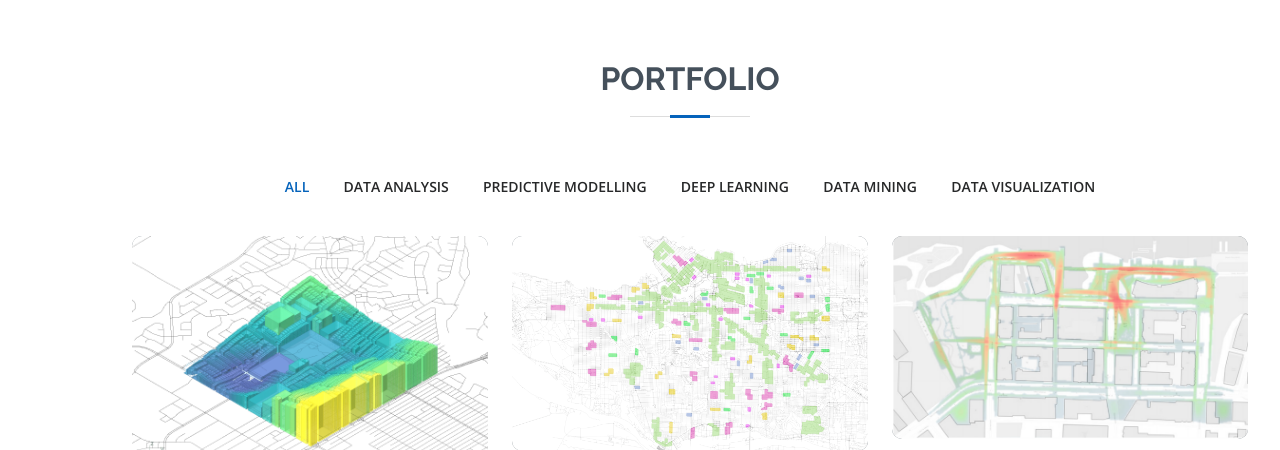
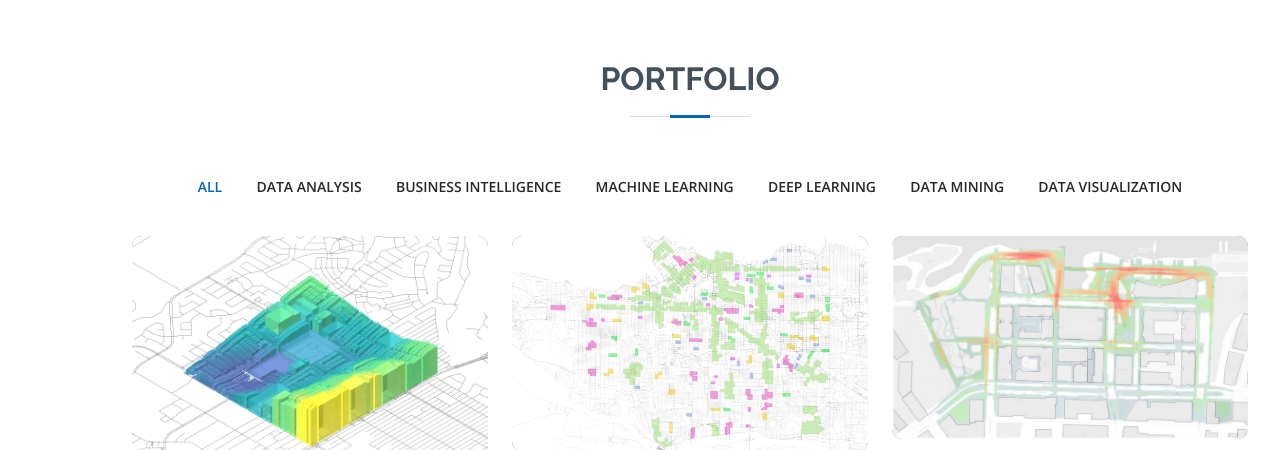
Before and after one commit to nicholas-martino/portfolio, a Django app: template portfolio/templates/base.html in a window 1280 px wide. Shown: the part 800-1250 px from the top of the page. Run offline with Django 3.2, Linux system fonts and the light colour scheme; the template is opened without the code that fills it: values that come from a table or form of the project are taken from there, others are empty; data comes from the database, SQL or seed files in the repository; some libraries are stand-ins or nearby versions.

Commit message:
New filters

```diff
--- a/portfolio/templates/base.html
+++ b/portfolio/templates/base.html
@@ -133,7 +133,8 @@
             <ul id="portfolio-flters">
               <li data-filter="*" class="filter-active">All</li>
               <li data-filter=".filter-da">Data Analysis</li>
-              <li data-filter=".filter-pm">Predictive Modelling</li>
+              <li data-filter=".filter-da">Business Intelligence</li>
+              <li data-filter=".filter-ml">Machine Learning</li>
               <li data-filter=".filter-dl">Deep Learning</li>
               <li data-filter=".filter-dm">Data Mining</li>
               <li data-filter=".filter-dv">Data Visualization</li>
```
